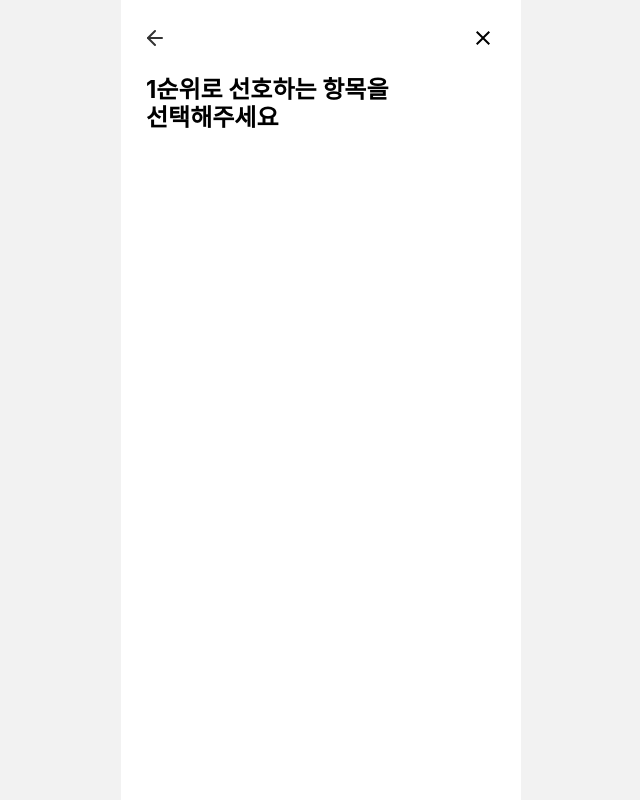
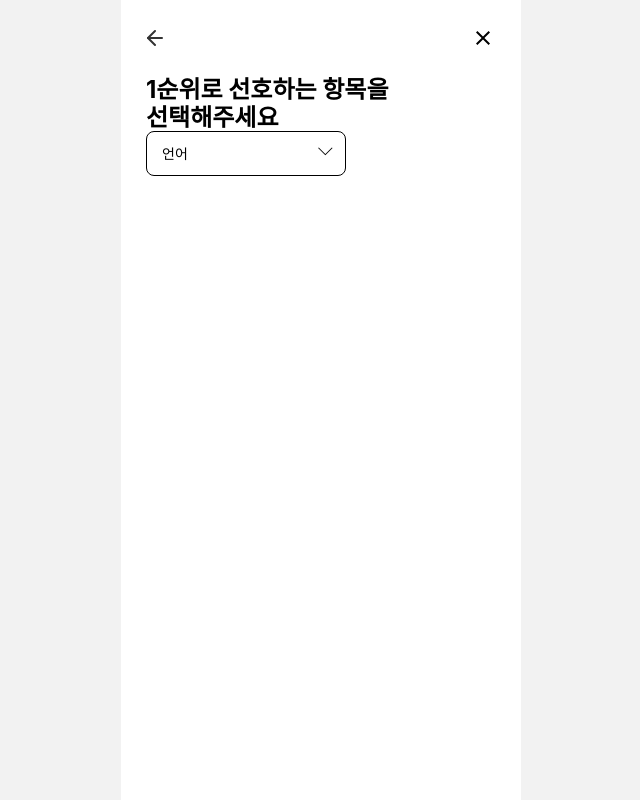
Before and after one commit to Capstone-Everybuddy/EveryBuddy, a React (Create React App) app: page /matching-start in a window 1280 px wide. Shown: the whole page, without its empty margins (319-959 px from the left). Built offline with nearby package versions, Linux system fonts and the light colour scheme.

Commit message:
feat: Dropdown 컴포넌트 추가

```diff
--- /dev/null
+++ b/src/components/Dropdown/Dropdown.styled.tsx
@@ -0,0 +1,48 @@
+import styled from 'styled-components';
+
+const Styled = {
+  SelectBox: styled.div`
+    position: relative;
+    width: 200px;
+    padding: 12px 15px;
+    border-radius: 8px;
+    background-color: #ffffff;
+    border: 1px solid black;
+    cursor: pointer;
+    &::before {
+      content: '⌵';
+      position: absolute;
+      right: 12px;
+      top: 5px;
+      color: black;
+      font-size: 20px;
+    }
+  `,
+  Label: styled.label`
+    font-size: 14px;
+  `,
+  SelectOptions: styled.ul<{ show: boolean }>`
+    position: absolute;
+    list-style: none;
+    top: 36px;
+    left: 0;
+    width: 100%;
+    overflow: hidden;
+    max-height: ${(props) => (props.show ? 'none' : '0')};
+    padding: 0;
+    border-radius: 8px;
+    background-color: #ffffff;
+    color: black;
+    border: ${(props) => (props.show ? '1px solid black' : 'none')};
+  `,
+  Option: styled.li`
+    font-size: 14px;
+    padding: 12px 15px;
+    transition: background-color 0.2s ease-in;
+    &:hover {
+      background-color: ${(props) => props.theme.colors.gray};
+    }
+  `,
+};
+
+export default Styled;
--- /dev/null
+++ b/src/components/Dropdown/Dropdown.tsx
@@ -0,0 +1,32 @@
+import React, { useState } from 'react';
+import Styled from './Dropdown.styled';
+
+interface DropdownProps {
+  list: string[];
+}
+
+const Dropdown: React.FC<DropdownProps> = ({ list }) => {
+  const [isShowOptions, setShowOptions] = useState(false);
+  const [currentValue, setCurrentValue] = useState(list[0]);
+
+  const handleCurrentValue = (
+    e: React.MouseEvent<HTMLLIElement, MouseEvent>,
+  ) => {
+    setCurrentValue(e.currentTarget.title);
+  };
+
+  return (
+    <Styled.SelectBox onClick={() => setShowOptions((prev) => !prev)}>
+      <Styled.Label>{currentValue}</Styled.Label>
+      <Styled.SelectOptions show={isShowOptions}>
+        {list.map((name) => (
+          <Styled.Option key={name} title={name} onClick={handleCurrentValue}>
+            {name}
+          </Styled.Option>
+        ))}
+      </Styled.SelectOptions>
+    </Styled.SelectBox>
+  );
+};
+
+export default Dropdown;
--- a/src/pages/MatchingStart.tsx
+++ b/src/pages/MatchingStart.tsx
@@ -1,9 +1,12 @@
+import Dropdown from 'components/Dropdown/Dropdown';
 import MatchingHeader from 'components/MatchingHeader';
 import React, { useState } from 'react';
 import styled from 'styled-components';
 
+const preferenceOptions = ['언어', '성격', '취미', '활동'];
+
 const MatchingStart = () => {
-  const [order, setOrder] = useState<number>(1);
+  const [order, setOrder] = useState(1);
   return (
     <Wrapper>
       <MatchingHeader order={order} />
@@ -13,6 +16,7 @@ const MatchingStart = () => {
           <br />
           선택해주세요
         </MainTextWrapper>
+        <Dropdown list={preferenceOptions} />
       </Container>
     </Wrapper>
   );
```
